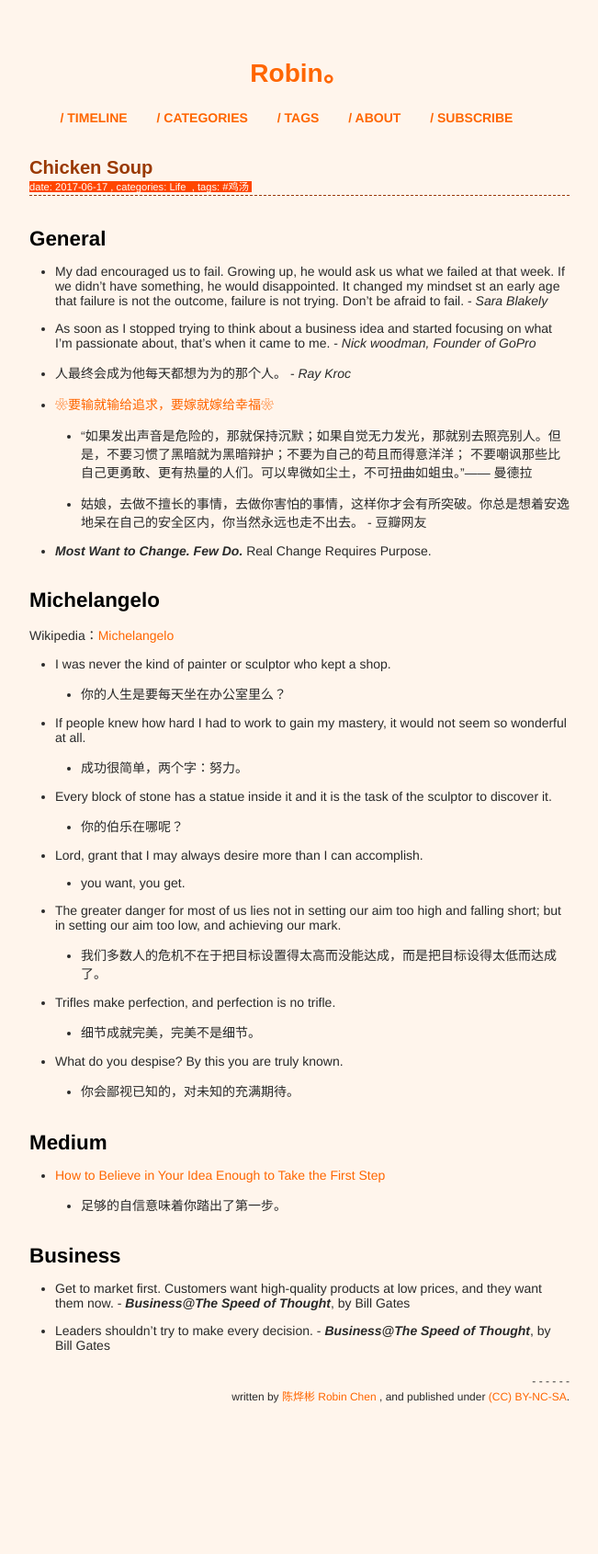
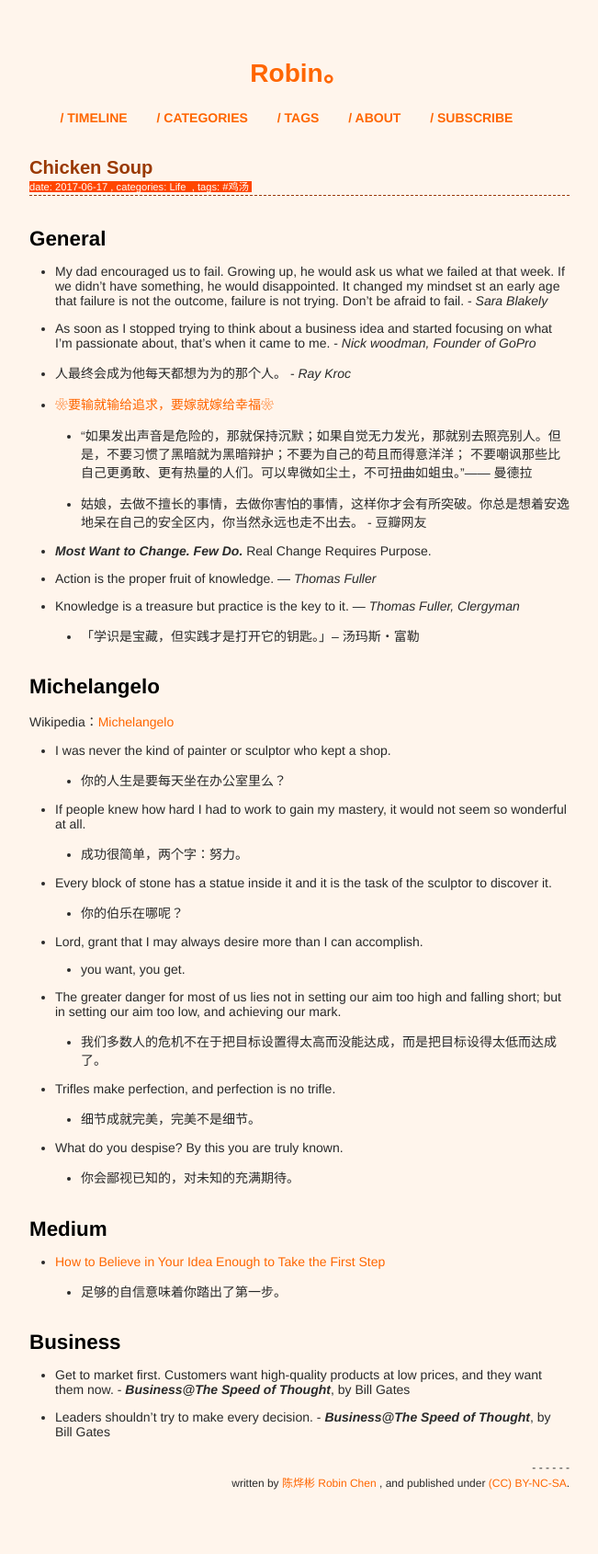
Before and after one commit to xianyuxmu/xianyuxmu.github.io, a Jekyll site: the page built from _posts/2017-06-17-chicken-soup.md, in a window 1280 px wide. Shown: the whole page at 92% size, without its empty margins (314-965 px from the left). Built offline with Jekyll 4.4.1, drawn with Linux system fonts in a browser that asks for light colours; comment, search, counter and statistics services are not loaded; before the commit the page ends 1596 px from its top, so only the background shows below that.

Commit message:
chicken soup 23 June, 2017

```diff
--- a/_posts/2017-06-17-chicken-soup.md
+++ b/_posts/2017-06-17-chicken-soup.md
@@ -18,6 +18,9 @@ tags:
 	- “如果发出声音是危险的，那就保持沉默；如果自觉无力发光，那就别去照亮别人。但是，不要习惯了黑暗就为黑暗辩护；不要为自己的苟且而得意洋洋； 不要嘲讽那些比自己更勇敢、更有热量的人们。可以卑微如尘土，不可扭曲如蛆虫。”—— 曼德拉
 	- 姑娘，去做不擅长的事情，去做你害怕的事情，这样你才会有所突破。你总是想着安逸地呆在自己的安全区内，你当然永远也走不出去。 - 豆瓣网友
 - ***Most Want to Change. Few Do.*** Real Change Requires Purpose.
+- Action is the proper fruit of knowledge. ― *Thomas Fuller*
+- Knowledge is a treasure but practice is the key to it.  — *Thomas Fuller, Clergyman*
+	- 「学识是宝藏，但实践才是打开它的钥匙。」– 汤玛斯‧富勒
 
 ## Michelangelo
 
```
